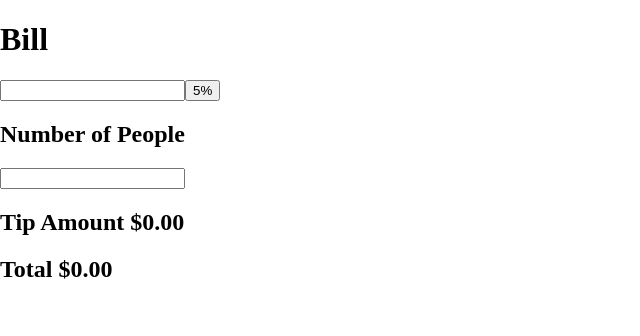
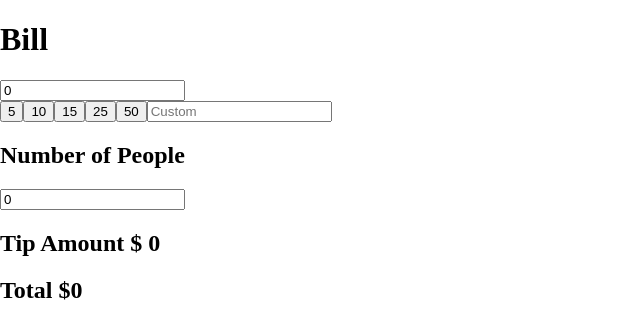
Before and after one commit to carlosqdev/calculator-of-tip, a React (Create React App) app: page / in a window 1280 px wide. Shown: the top 336 px of the page, without its empty margins (0-640 px from the left). Built offline with nearby package versions, Linux system fonts and the light colour scheme.

Commit message:
Feat: Implementación de contexto global, en todos los componentes

```diff
--- a/src/App.js
+++ b/src/App.js
@@ -1,18 +1,51 @@
-import React from "react";
+import React, { useState } from "react";
 import Bill from "./Bill/Bill";
+import TipPercentage from "./TipPercentage/TipPercentage";
 import NumberOfPeople from "./NumberOfPeople/NumberOfPeople";
 import TipAmount from "./TipAmount/TipAmount";
-import TipPercentaje from "./TipPercentaje/TipPercentaje";
 import Total from "./Total/Total";
+import { DataTip } from "./data";
+
+export const AppContext = React.createContext();
 
 function App() {
+  const [bill, setBill] = useState(0);
+  const [percentage, setPercentage] = useState(0);
+  const [numberOfPeople, setNumberOfPeople] = useState(0);
+  const [tipAmount, setTipAmount] = useState(0);
+  const [total, setTotal] = useState(0);
+
+  console.log(`Esto vale numero de personas: ${numberOfPeople}`);
+
   return (
     <>
-      <Bill />
-      <TipPercentaje />
-      <NumberOfPeople />
-      <TipAmount />
-      <Total />
+      <AppContext.Provider
+        value={{
+          bill,
+          percentage,
+          numberOfPeople,
+          tipAmount,
+          total,
+          setBill,
+          setPercentage,
+          setNumberOfPeople,
+          setTipAmount,
+          setTotal,
+        }}
+      >
+        <Bill />
+        <section>
+          {DataTip.map((item) => (
+            <TipPercentage
+              key={item.id.toString()}
+              percentage={item.percentage}
+            />
+          ))}
+        </section>
+        <NumberOfPeople />
+        <TipAmount />
+        <Total />
+      </AppContext.Provider>
     </>
   );
 }
--- a/src/Bill/Bill.jsx
+++ b/src/Bill/Bill.jsx
@@ -1,10 +1,12 @@
-import React from "react";
+import React, { useContext } from "react";
+import { AppContext } from "../App";
 
-function Bill() {
+function Bill(props) {
+  const context = useContext(AppContext);
   return (
     <>
       <h1>Bill</h1>
-      <input type="text" name="bill" id="bill" />
+      <input value={context.bill} onChange={(event) => {context.setBill(event.target.value)}} type="number" name="bill" id="bill" />
     </>
   );
 }
--- a/src/NumberOfPeople/NumberOfPeople.jsx
+++ b/src/NumberOfPeople/NumberOfPeople.jsx
@@ -1,12 +1,23 @@
-import React from "react";
+import React, { useContext } from "react";
+import { AppContext } from "../App";
 
 function NumberOfPeople() {
+  const context = useContext(AppContext);
+
   return (
     <>
       <h2>Number of People</h2>
-      <input type="number" name="" id="" />
+      <input
+        value={context.numberOfPeople}
+        onChange={(event) => {
+          context.setNumberOfPeople(event.target.value);
+        }}
+        type="number"
+        name="numberPeople"
+        id="numberPeople"
+      />
     </>
-  )
+  );
 }
 
 export default NumberOfPeople;
--- a/src/TipAmount/TipAmount.jsx
+++ b/src/TipAmount/TipAmount.jsx
@@ -1,9 +1,10 @@
-import React from "react";
+import React, { useContext } from "react";
+import { AppContext } from "../App";
 
 function TipAmount() {
-  return (
-    <h2>Tip Amount $0.00</h2>
-  )
+  const context = useContext(AppContext);
+
+  return <h2>Tip Amount $ {context.tipAmount}</h2>;
 }
 
 export default TipAmount;
--- /dev/null
+++ b/src/TipPercentage/TipPercentage.jsx
@@ -0,0 +1,38 @@
+import React, { useState, useContext, useEffect } from "react";
+import { AppContext } from "../App";
+
+function TipPercentage({ percentage }) {
+  const [showCustomPercentage, setShowCustomPercentage] = useState(false);
+
+  const context = useContext(AppContext);
+
+  useEffect(() => {
+    if (percentage === "Custom") setShowCustomPercentage(true);
+  }, [percentage]);
+
+  return (
+    <>
+      {showCustomPercentage ? (
+        <input
+          onChange={(event) => {
+            context.setPercentage(event.target.value);
+          }}
+          type="number"
+          name="custom"
+          id="custom"
+          placeholder="Custom"
+        />
+      ) : (
+        <button
+          onClick={() => {
+            context.setPercentage(percentage);
+          }}
+        >
+          {percentage}
+        </button>
+      )}
+    </>
+  );
+}
+
+export default TipPercentage;
--- a/src/TipPercentaje/TipPercentaje.jsx
+++ /dev/null
@@ -1,9 +0,0 @@
-import React from "react";
-
-function TipPercentaje() {
-  return (
-      <button>5%</button>
-  )
-}
-
-export default TipPercentaje;
--- a/src/Total/Total.jsx
+++ b/src/Total/Total.jsx
@@ -1,8 +1,11 @@
-import React from "react";
+import React, { useContext } from "react";
+import { AppContext } from "../App";
 
 function Total() {
+  const context = useContext(AppContext);
+
   return (
-    <h2>Total $0.00</h2>
+    <h2>Total ${context.total}</h2>
   )
 }
 
--- /dev/null
+++ b/src/data.js
@@ -0,0 +1,26 @@
+export const DataTip = [
+  {
+    id: 1,
+    percentage: "5",
+  },
+  {
+    id: 2,
+    percentage: "10",
+  },
+  {
+    id: 3,
+    percentage: "15",
+  },
+  {
+    id: 4,
+    percentage: "25",
+  },
+  {
+    id: 5,
+    percentage: "50",
+  },
+  {
+    id: 6,
+    percentage: "Custom",
+  },
+];
```
